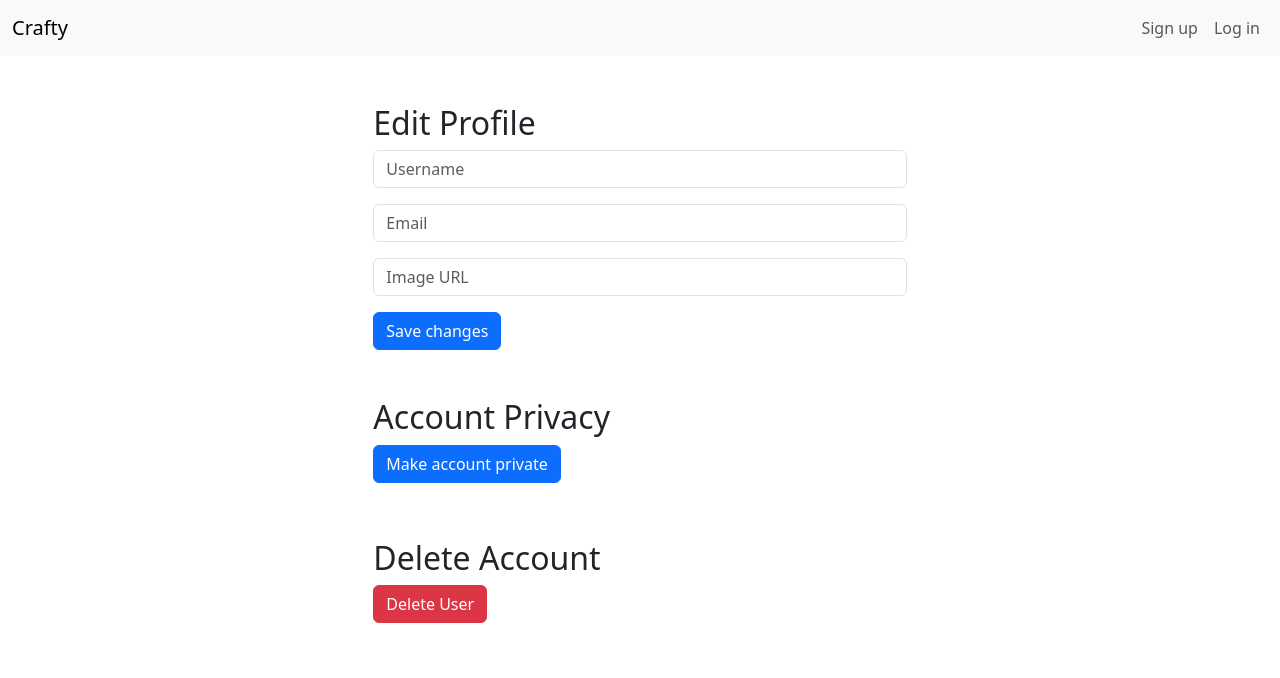
After one commit to aninishioka/craft_app, a Flask app: template templates/users/settings.html in a window 1280 px wide. The commit adds this page. Shown: the top 678 px of the page. Run offline with Flask 3, Linux system fonts and the light colour scheme; the template is opened without the code that fills it: values that come from a table or form of the project are taken from there, others are empty.

Commit message:
implement private accounts and follow requests

```diff
--- a/app.py
+++ b/app.py
@@ -1,9 +1,10 @@
 import os
 from dotenv import load_dotenv
 from flask import Flask, g, redirect, render_template, session, flash, request
+from sqlalchemy import alias
 from sqlalchemy.exc import IntegrityError
-from models import db, connect_db, User, Project, Needle, Hook, Yarn, TimeLog
-from forms import CSRFProtectForm, SignupForm, LoginForm, NewProjectForm, EditProjectForm, ProjectTimeLogForm, EditTimeLogForm
+from models import db, connect_db, User, Project, Needle, Hook, Yarn, TimeLog, Request
+from forms import CSRFProtectForm, SignupForm, LoginForm, NewProjectForm, EditProjectForm, ProjectTimeLogForm, EditTimeLogForm, EditUserForm
 from functools import wraps
 from utils import removeFieldListEntry
 
@@ -56,6 +57,24 @@ def login_required(f):
         return f(*args, **kwargs)
 
     return login_decorator
+
+
+def check_authorization(f):
+    """Function decorator. Checks if user allowed to access a resource."""
+
+    @wraps(f)
+    def authorization_decorator(user_id):
+
+        other_user = User.query.get_or_404(user_id)
+
+        if other_user.private:
+            if g.user != other_user and not g.user.is_following(other_user):
+                return render_template('users/private.html', user=other_user)
+
+        return f(user_id)
+
+    return authorization_decorator
+
 
 
 def login_user(user):
@@ -177,13 +196,12 @@ def user_list():
     else:
         users = User.query.all()
 
-    # TODO: add search
-
     return render_template('users/user_list.html', users=users)
 
 
 @app.get('/users/<int:user_id>')
 @login_required
+@check_authorization
 def user_page(user_id):
     """Show user profile."""
 
@@ -196,6 +214,80 @@ def user_page(user_id):
         )
 
     return render_template('users/projects.html', user=user, projects=projects)
+
+
+@app.route('/settings', methods=['GET', 'POST'])
+@login_required
+def settings():
+    """Show user settings."""
+
+    form = EditUserForm(obj=g.user)
+
+    if form.validate_on_submit():
+        user = User.query.get(g.user.id)
+
+        user.username = form.username.data
+        user.email = form.email.data
+        user.image_url = form.image_url.data
+
+        db.session.commit()
+
+        flash('Changes saved.', 'success')
+
+    return render_template('users/settings.html', form=form)
+
+
+@app.get('/notifications')
+@login_required
+def notifications():
+    """Show user notifications."""
+
+    follow_requests = db.session.query(
+        Request.user_requesting_id,
+        User.username
+    ).outerjoin(User, User.id == Request.user_requesting_id).filter(
+        Request.user_being_requested_id == g.user.id
+    ).all()
+
+    print(follow_requests)
+
+    return render_template('users/notifications.html', follow_requests = follow_requests)
+
+
+@app.post('/users/private')
+@login_required
+def private_account():
+    """Handle privating account."""
+
+    form = g.csrf_form
+
+    if form.validate_on_submit():
+        user = User.query.get(g.user.id)
+
+        user.private = True
+        db.session.commit()
+
+        flash('Account now private.', 'success')
+
+    return render_template('users/settings.html', form=form)
+
+
+@app.post('/users/unprivate')
+@login_required
+def unprivate_account():
+    """Handle unprivating account."""
+
+    form = g.csrf_form
+
+    if form.validate_on_submit():
+        user = User.query.get(g.user.id)
+
+        user.private = False
+        db.session.commit()
+
+        flash('Account now public.', 'success')
+
+    return render_template('users/settings.html', form=form)
 
 
 @app.get('/users/<int:user_id>/following')
@@ -219,12 +311,6 @@ def user_followers(user_id):
 
     return render_template('users/followers.html', user=user)
 
-
-@app.route('/users/profile', methods=['GET', 'POST'])
-@login_required
-def edit_user():
-    # TODO:
-    return
 
 @app.post('/users/delete')
 @login_required
@@ -257,12 +343,18 @@ def follow_user(user_id):
         flash('Unathorized', 'danger')
         return redirect("/")
 
-    user.followers.append(g.user)
-    db.session.commit()
+    if user.private:
+        user.requests_received.append(g.user)
+        db.session.commit()
+        flash(f'Request sent to {user.username}', 'success')
+
+    else:
+        user.followers.append(g.user)
+        db.session.commit()
+        flash(f'Now following {user.username}', 'success')
 
     redirect_url = request.form.get("came_from", "/")
 
-    flash(f'Now following {user.username}', 'success')
     return redirect(redirect_url)
 
 
@@ -286,6 +378,73 @@ def unfollow_user(user_id):
 
     flash(f'Unfollowed {user.username}', 'success')
     return redirect(redirect_url)
+
+
+@app.post('/users/<int:user_id>/cancel_request')
+@login_required
+def cancel_follow_request(user_id):
+    """Handle canceling follow request user."""
+
+    form = g.csrf_form
+
+    user = User.query.get_or_404(user_id)
+
+    if not form.validate_on_submit():
+        flash('Unathorized', 'danger')
+        return redirect("/")
+
+    user.requests_received.remove(g.user)
+    db.session.commit()
+
+    redirect_url = request.form.get("came_from", "/")
+
+    flash(f'Canceled follow request.', 'success')
+    return redirect(redirect_url)
+
+
+##############################################################################
+# Request routes:
+
+@app.post('/requests/<int:requesting_user_id>/confirm')
+@login_required
+def confirm_request(requesting_user_id):
+    """Confirm follow request."""
+
+    form = g.csrf_form
+
+    if not form.validate_on_submit():
+        flash('Unathorized', 'danger')
+        return redirect("/")
+
+    follow_request = Request.query.get_or_404((g.user.id, requesting_user_id))
+    db.session.delete(follow_request)
+    db.session.commit()
+
+    other_user = User.query.get_or_404(requesting_user_id)
+    g.user.followers.append(other_user)
+    db.session.commit()
+
+    flash(f'{other_user.username} is following you now.', 'success')
+    return redirect('/notifications')
+
+
+@app.post('/requests/<int:requesting_user_id>/delete')
+@login_required
+def delete_request(requesting_user_id):
+    """Delete follow request."""
+
+    form = g.csrf_form
+
+    if not form.validate_on_submit():
+        flash('Unathorized', 'danger')
+        return redirect("/")
+
+    follow_request = Request.query.get_or_404((g.user.id, requesting_user_id))
+    db.session.delete(follow_request)
+    db.session.commit()
+
+    flash('Deleted follow request.', 'success')
+    return redirect('/notifications')
 
 
 ##############################################################################
--- a/forms.py
+++ b/forms.py
@@ -41,6 +41,25 @@ class LoginForm(FlaskForm):
     password = PasswordField(
         'Password',
         validators=[InputRequired()]
+    )
+
+
+class EditUserForm(FlaskForm):
+    """Form to edit user."""
+
+    username = StringField(
+        'Username',
+        validators=[InputRequired(), Length(max=30)]
+    )
+
+    email = StringField(
+        'Email',
+        validators=[InputRequired(), Email()]
+    )
+
+    image_url = StringField(
+        'Image URL',
+        validators=[Optional(), Length(max=255), URL()]
     )
 
 
--- a/templates/base.html
+++ b/templates/base.html
@@ -7,8 +7,7 @@
   <title>Crafty</title>
 
   <link rel="stylesheet" href="https://unpkg.com/bootstrap@5/dist/css/bootstrap.css">
-  <link rel="stylesheet"
-        href="https://www.unpkg.com/bootstrap-icons/font/bootstrap-icons.css">
+  <link rel="stylesheet" href="https://www.unpkg.com/bootstrap-icons/font/bootstrap-icons.css">
   <link rel="stylesheet" href="/static/style.css">
 </head>
 
@@ -28,7 +27,16 @@
           <input class="form-control me-2" name="q" type="search" placeholder="Search" aria-label="Search">
           <button class="btn btn-outline-success" type="submit">Search</button>
         </form>
+        <a href="/notifications" class="btn btn-outline-secondary position-relative">
+          <i class="bi bi-bell"></i>
+          {% if g.user.requests_received|length > 0 %}
+          <span class="position-absolute top-0 start-100 translate-middle badge rounded-pill bg-danger">
+            {{ g.user.requests_received|length }}
+            <span class="visually-hidden">new notifications</span>
+            {% endif %}
+          </a>
         <a href="/users/{{g.user.id}}" class="nav-link">Profile</a>
+        <a href="/settings" class="nav-link">Settings</a>
         <form action="/logout" method="POST">
           {{ g.csrf_form.hidden_tag() }}
           <button type="submit" class="btn btn-outline-secondary">Log out</button>
--- /dev/null
+++ b/templates/users/private.html
@@ -0,0 +1,5 @@
+{% extends 'users/profile.html' %}
+
+{% block profile_content %}
+Account is private.
+{% endblock %}
--- /dev/null
+++ b/templates/users/settings.html
@@ -0,0 +1,43 @@
+{% extends 'base.html' %}
+
+{% block content %}
+<div class="d-flex justify-content-center">
+  <div class="col-md-7 col-lg-5">
+    <form action="/settings" method="POST">
+      {{ form.hidden_tag() }}
+
+      <div class="mb-5">
+        <h2>Edit Profile</h2>
+        {% for field in form if field.widget.input_type != 'hidden' %}
+        {% for error in field.errors %}
+        <span class="text-danger">{{ error }}</span>
+        {% endfor %}
+        {{ field(placeholder=field.label.text, class="form-control mb-3") }}
+        {% endfor %}
+
+        <button class="btn btn-primary">Save changes</button>
+      </div>
+
+      <div class="mb-5">
+        <h2>Account Privacy</h2>
+        {% if g.user.private %}
+          <button formaction="/users/unprivate" formmethod="POST" class="btn btn-primary mb-2">
+            Make account public
+          </button>
+        {% else %}
+          <button formaction="/users/private" formmethod="POST" class="btn btn-primary mb-2">
+            Make account private
+          </button>
+        {% endif %}
+      </div>
+
+      <div class="mb-5">
+        <h2>Delete Account</h2>
+        <button formaction="/users/delete" formmethod="POST" class="btn btn-danger mb-2">
+          Delete User
+        </button>
+      </div>
+    </form>
+  </div>
+</div>
+{% endblock %}
```
Also changed, not shown: models.py (+33 -0 lines), templates/users/macros.html (+28 -0 lines), templates/users/notifications.html (added, +13 -0 lines), templates/users/profile.html (+4 -3 lines).
